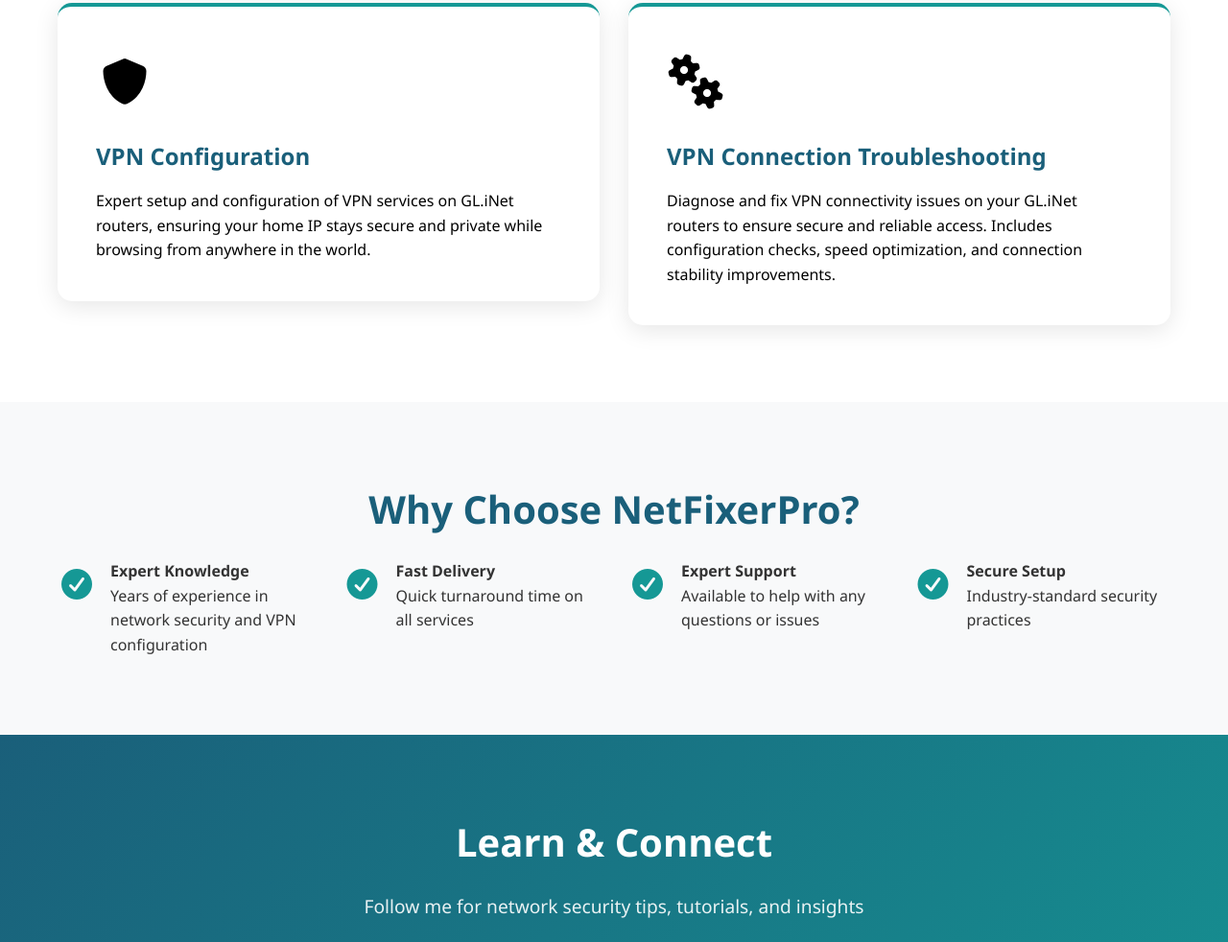
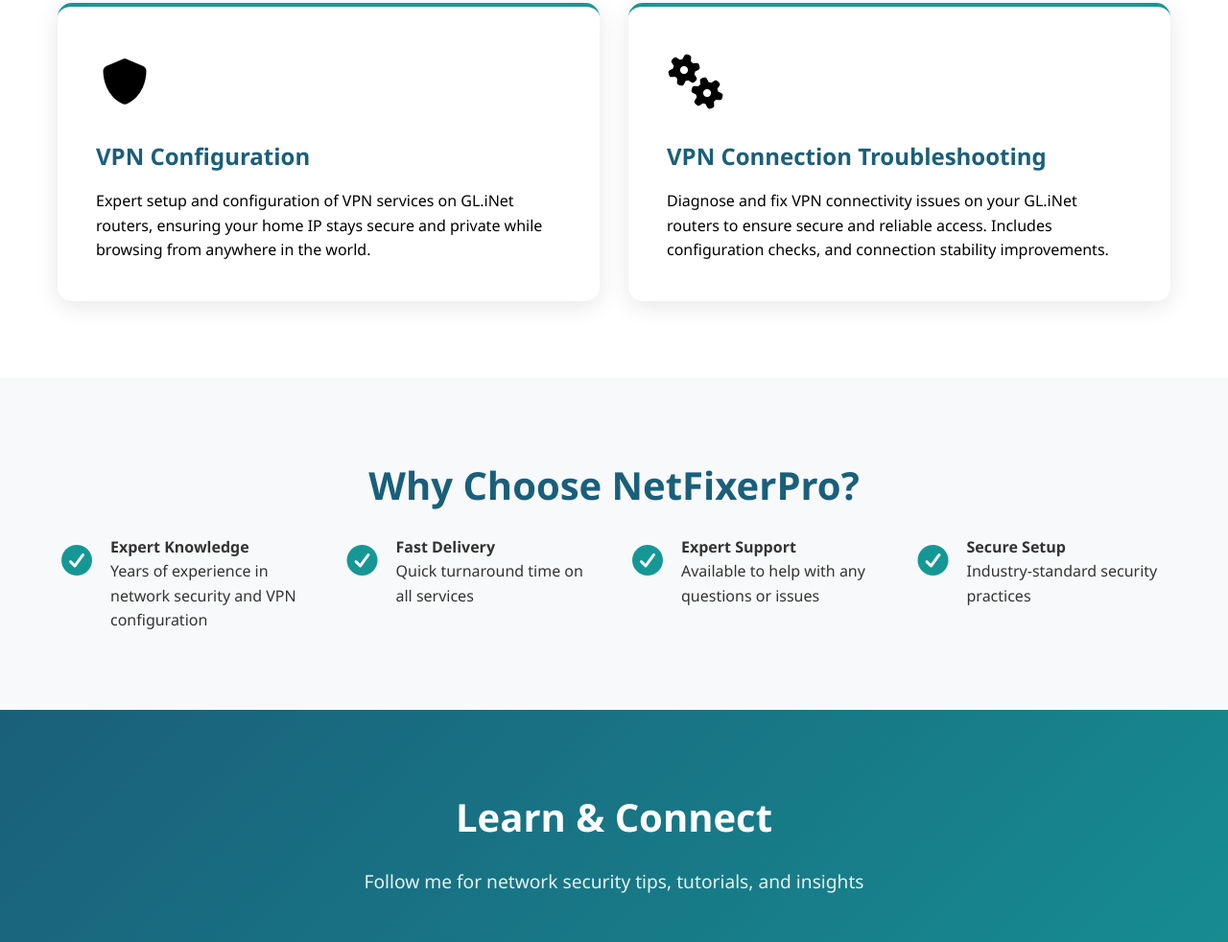
Before and after one commit to netfixerpro/website, a plain HTML site: page index.html in a window 1280 px wide. Shown: the part 1042-2024 px from the top of the page at 96% size. Drawn offline with Linux system fonts and the light colour scheme.

Commit message:
Update index.html

```diff
--- a/index.html
+++ b/index.html
@@ -47,7 +47,7 @@
                 <div class="service-card">
                 <div class="service-icon"><i class="fa-solid fa-gears"></i></div>
                 <h3>VPN Connection Troubleshooting</h3>
-                <p>Diagnose and fix VPN connectivity issues on your GL.iNet routers to ensure secure and reliable access. Includes configuration checks, speed optimization, and connection stability improvements.</p>
+                <p>Diagnose and fix VPN connectivity issues on your GL.iNet routers to ensure secure and reliable access. Includes configuration checks, and connection stability improvements.</p>
                 </div>
             </a>
 
@@ -146,4 +146,5 @@
     </footer>
     <script src="./index.js"></script>
 </body>
+
 </html>
```
